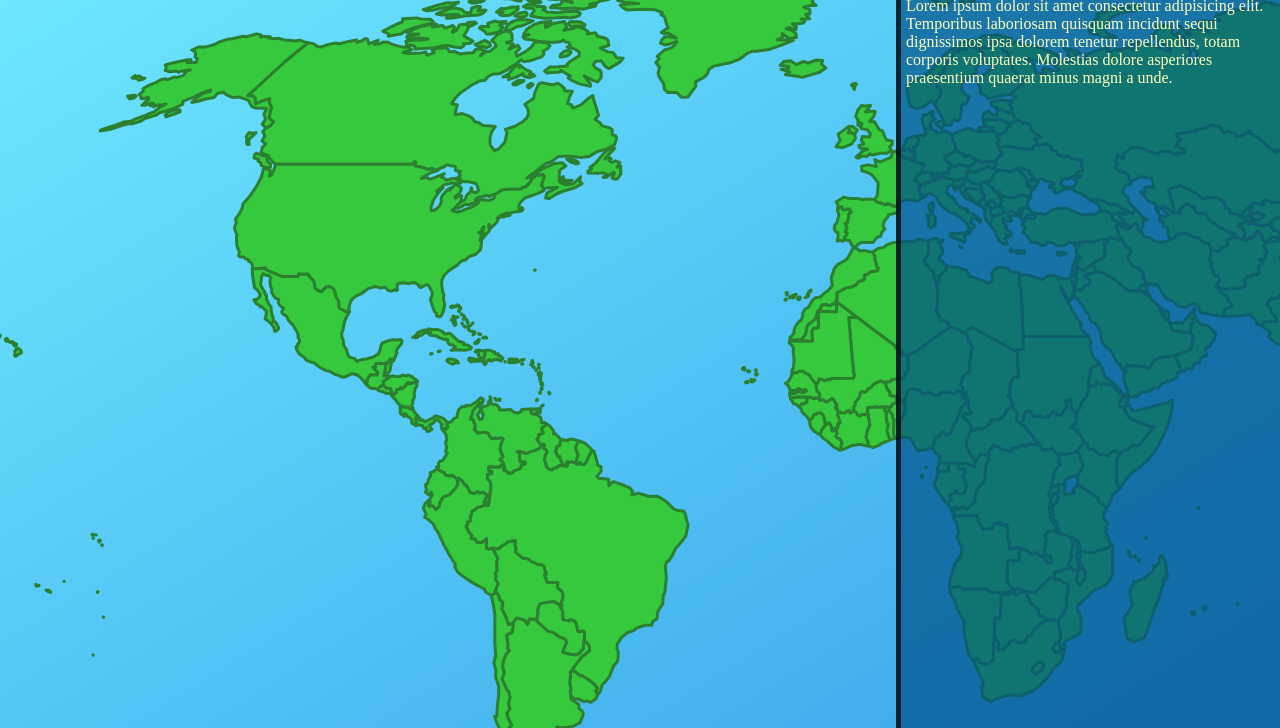
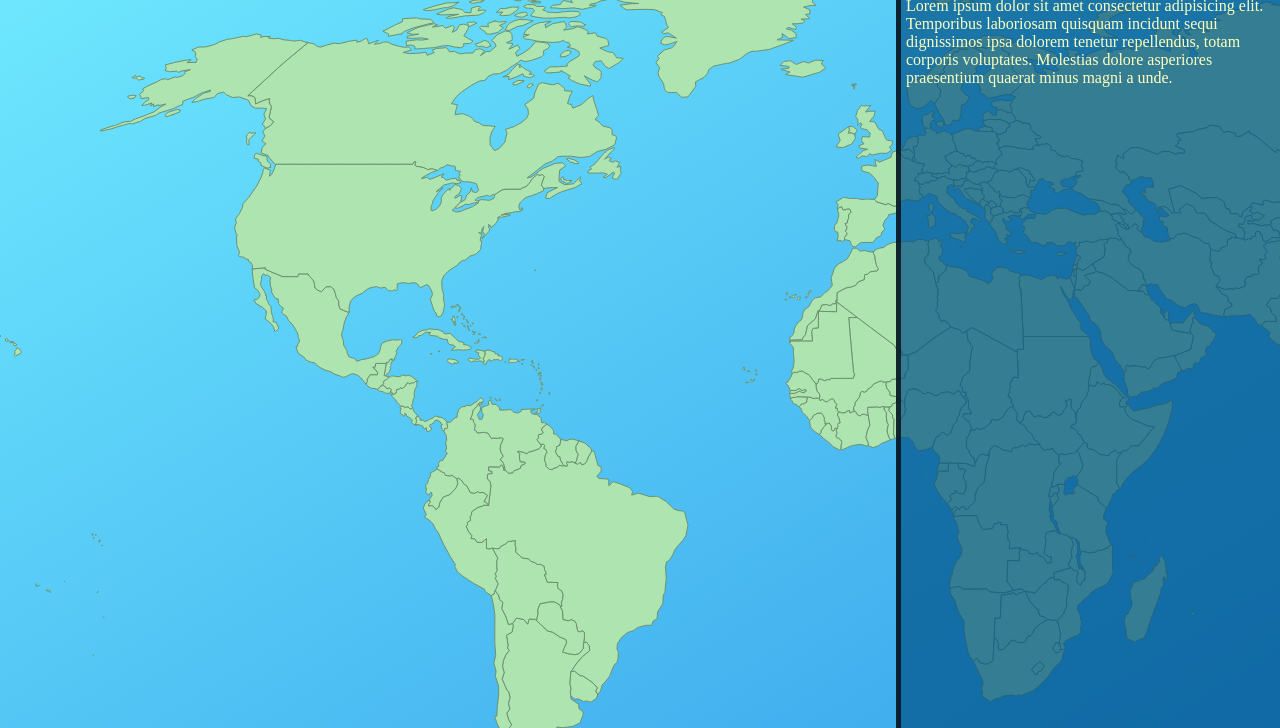
Before and after one commit to Scrasms/about-me, a plain HTML site: page index.html in a window 1280 px wide. Shown: the part 72-800 px from the top of the page. Drawn offline with Linux system fonts and the light colour scheme.

Commit message:
made map colours more pastel and reduced stroke width

```diff
--- a/style.css
+++ b/style.css
@@ -9,22 +9,24 @@ body {
 }
 
 svg {
-    fill: rgb(54, 201, 62);
-    stroke: rgb(43, 128, 48);
-    stroke-width: 3px;
+    fill: rgb(173, 228, 176);
+    stroke: rgb(110, 145, 112);
+    stroke-width: 1px;
     transform-origin: center;
     transition: all 0.25s linear;
     position: relative;
     top: 6vh;
     right: 8vw;
+    /*Remove blur upon image translation*/
+    backface-visibility: hidden;
 }
 
 path:hover {
-    fill: rgb(95, 219, 126);
+    fill: rgb(154, 218, 170);
 }
 
 path:active {
-    fill: rgb(105, 180, 124);
+    fill: rgb(143, 189, 154);
 }
 
 .container {
```
